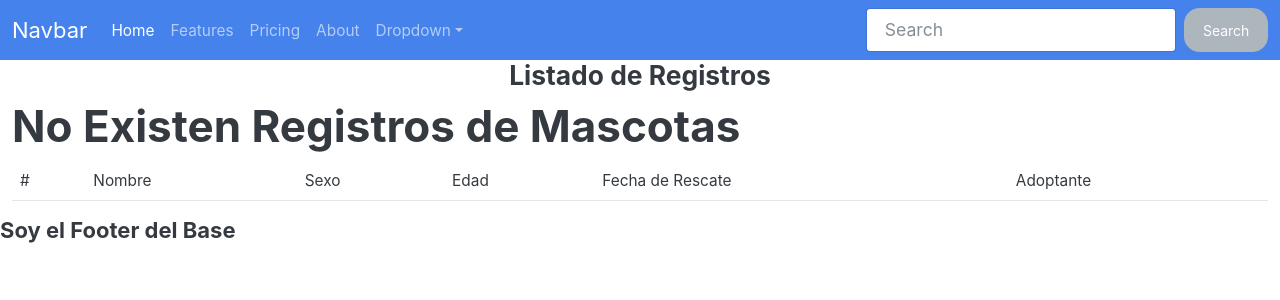
After one commit to david-villegas/cursocf, a Django app: page /mascota/listar in a window 1280 px wide. The commit adds this page. Shown: the top 300 px of the page. Run offline with Django 4.2, Linux system fonts and the light colour scheme; data that the repository does not hold is empty; some libraries are stand-ins or nearby versions.

Commit message:
Listar registros

```diff
--- a/refugio/apps/mascota/urls.py
+++ b/refugio/apps/mascota/urls.py
@@ -1,9 +1,10 @@
 from django.urls import path
 
-from apps.mascota.views import index,mascota_view
+from apps.mascota.views import index,mascota_view, mascota_list
 
 app_name = 'mascota'
 urlpatterns = [
     path('', index, name='index'),
     path('nuevo', mascota_view, name='mascota_crear'),
+    path('listar', mascota_list, name='mascota_listar'),
 ]
--- a/refugio/apps/mascota/views.py
+++ b/refugio/apps/mascota/views.py
@@ -3,6 +3,7 @@ from django.shortcuts import redirect, render
 from django.http import HttpResponse
 
 from apps.mascota.forms import MascotaForm
+from apps.mascota.models import Mascota
 
 # Create your views here.
 def index(request):
@@ -17,3 +18,8 @@ def mascota_view(request):
     else:
         form = MascotaForm()
     return render(request, 'mascota/mascota_form.html', {'form':form})
+
+def mascota_list(request):
+    mascota = Mascota.objects.all()
+    contexto = {'mascotas' : mascota}
+    return render(request, 'mascota/mascota_list.html', contexto)
--- /dev/null
+++ b/refugio/templates/mascota/mascota_list.html
@@ -0,0 +1,43 @@
+{% extends 'base/base.html' %}
+
+
+{% block header %}
+<div class="container-fluid">
+    <h4 class="text-center">Listado de Registros</h4>
+</div>
+{% endblock %}
+
+{% block content %}
+<div class="container-fluid">
+    <table class="table table-hover">
+        <thead>
+            <tr>
+                <td>#</td>
+                <td>Nombre</td>
+                <td>Sexo</td>
+                <td>Edad</td>
+                <td>Fecha de Rescate</td>
+                <td>Adoptante</td>
+                <!-- <td>Vacunas</td> -->
+            </tr>
+        </thead>
+        <tbody>
+            {% if mascotas %}
+            {% for mascota in mascotas %}
+                <tr class="table-active">
+                    <th scope="row">{{ mascota.id }}</th>
+                    <td>{{ mascota.nombre }}</td>
+                    <td>{{ mascota.sexo }}</td>
+                    <td>{{ mascota.edad_aproximada }}</td>
+                    <td>{{ mascota.fecha_rescate }}</td>
+                    <td>{{ mascota.persona.nombre }} {{ mascota.persona.apellido }}</td>
+                    <!-- <td>{{ mascota.vacuna.nombre }}</td> -->
+                </tr>
+            {% endfor %}
+            {% else %}
+                <h1>No Existen Registros de Mascotas</h1>
+            {% endif %}
+        </tbody>
+    </table>
+</div>
+{% endblock %}
```
Also changed, not shown: refugio/templates/mascota/index.html (indentation only).
